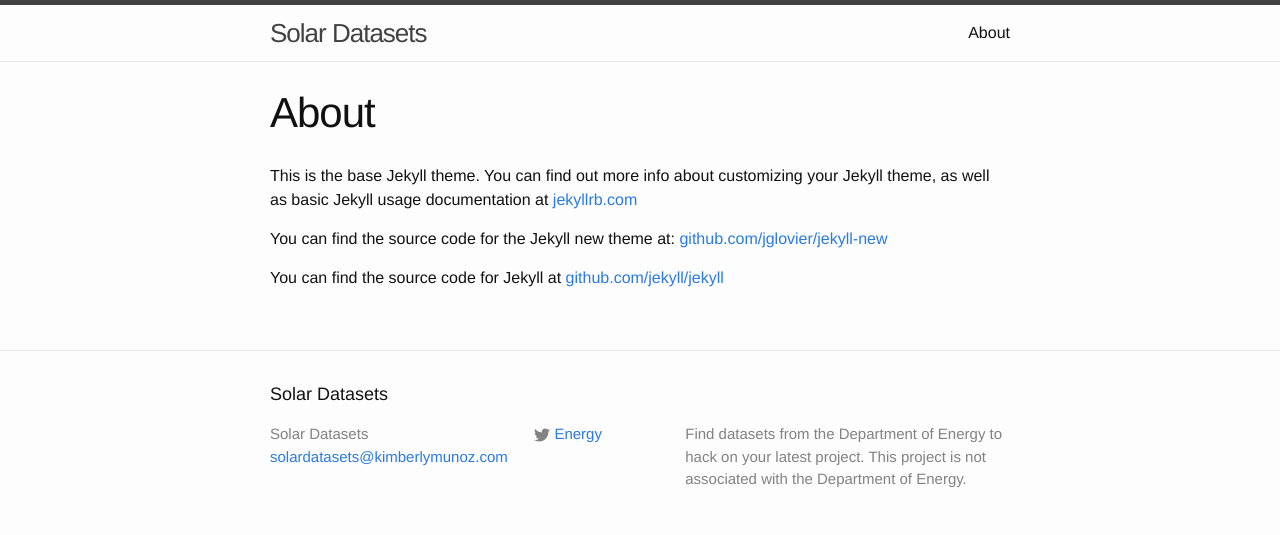
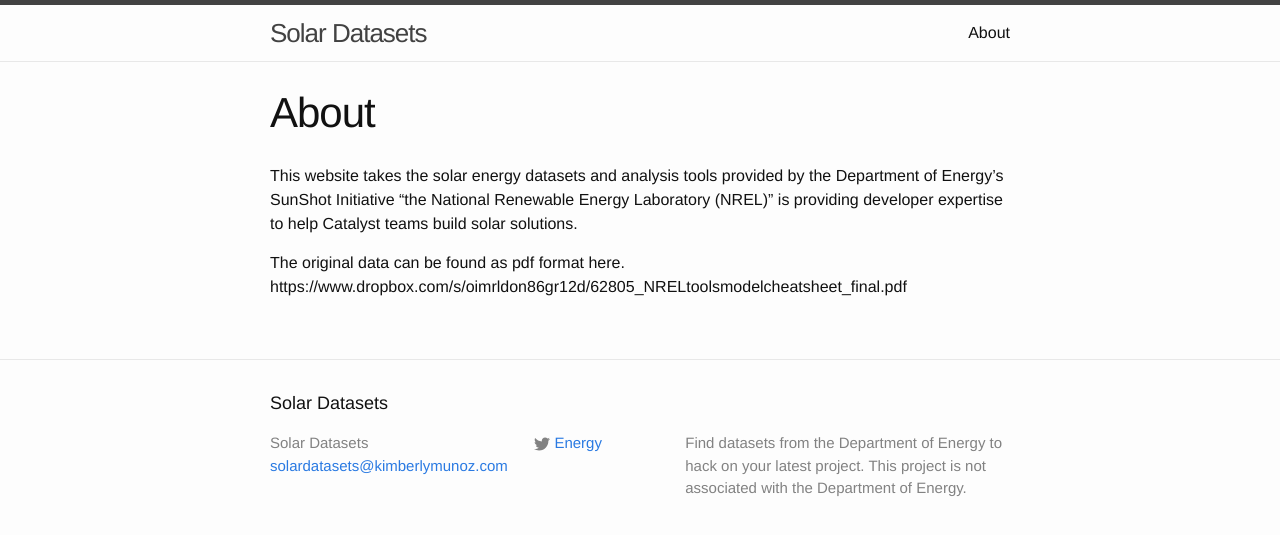
Before and after one commit to KimberlyMunoz/SolarDatasets, a Jekyll site: the page built from about.md, in a window 1280 px wide. Shown: the top 535 px of the page. Built offline with Jekyll 4.4.1, drawn with Linux system fonts in a browser that asks for light colours; a file with an impossible date is left out.

Commit message:
Update about.md

```diff
--- a/about.md
+++ b/about.md
@@ -4,8 +4,7 @@
 permalink: /about/
 ---
 
-This is the base Jekyll theme. You can find out more info about customizing your Jekyll theme, as well as basic Jekyll usage documentation at [jekyllrb.com](http://jekyllrb.com/)
+This website takes the solar energy datasets and analysis tools provided by the Department of Energy’s SunShot Initiative "the National Renewable Energy Laboratory (NREL)" is providing developer expertise to help Catalyst teams build solar solutions.
 
-You can find the source code for the Jekyll new theme at: [github.com/jglovier/jekyll-new](https://github.com/jglovier/jekyll-new)
-
-You can find the source code for Jekyll at [github.com/jekyll/jekyll](https://github.com/jekyll/jekyll)
+The original data can be found as pdf format here.
+https://www.dropbox.com/s/oimrldon86gr12d/62805_NRELtoolsmodelcheatsheet_final.pdf
```
